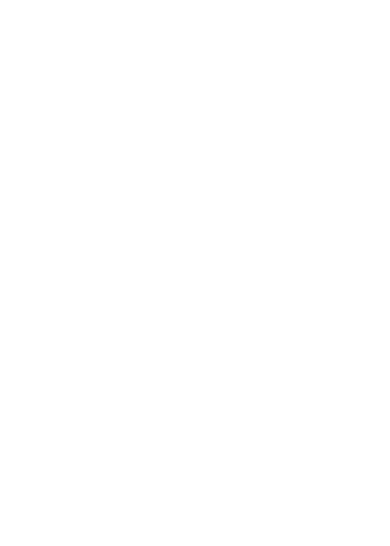
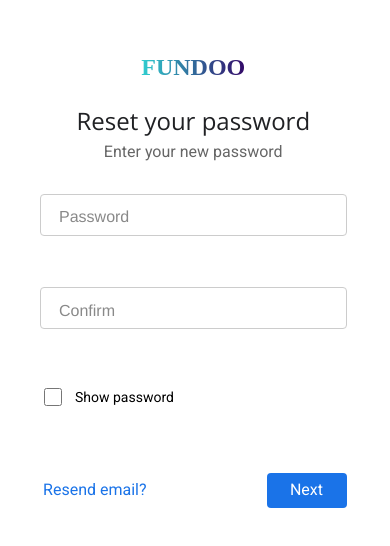
Before and after one commit to smitkoli18ce5005/Fundoo, a Vue app: page /resetPassword in a window 390 px wide. Before the commit this address had no page. Shown: the top 546 px of the page. Built offline with nearby package versions, Linux system fonts and the light colour scheme; a web font is replaced by a local one.

Commit message:
[Smit Koli] Created Forget password and Reset password page and also made it responsive

```diff
--- a/src/components/Login/Login.scss
+++ b/src/components/Login/Login.scss
@@ -75,6 +75,9 @@
 
 @media screen and (max-width: 320px) {
     .form-1{
+        .gradient-text{
+            margin-top: 0;
+        }
         .signin-div{
             margin-bottom: 30px;
         }
--- a/src/components/Login/Login.vue
+++ b/src/components/Login/Login.vue
@@ -15,7 +15,7 @@
                     <div class="input-pair-2">
                         <TextInput v-bind:inputType="'password'" v-bind:id="'password'" v-bind:placeHolder="'Password'" v-bind:error="false" />
                         <small v-if="false" class="small-text-1 error">There was an error</small>
-                        <a class="blue-link-1" href="#">Forgot email?</a>
+                        <a class="blue-link-1" href="http://localhost:8080/forgetPassword">Forgot password?</a>
                     </div>
                     <div class="input-pair-2">
                         <span class="small-text-3 smaller">Not your computer? Use Guest mode to sign in privately.</span>
--- a/src/router/index.js
+++ b/src/router/index.js
@@ -2,6 +2,8 @@
 import Home from '../views/Registration/Registration.vue'
 import Todoos from '../views/Todoos/Todoos.vue'
 import Signin from '../views/Signin/Signin.vue'
+import ForgetPassword from '../views/ForgetPassword/ForgetPassword.vue'
+import ResetPassword from '../views/ResetPassword/ResetPassword.vue'
 
 const routes = [
   {
@@ -15,9 +17,19 @@
     component: Todoos
   },
   {
-    path: '/signin',
-    name: 'signin',
+    path: '/signIn',
+    name: 'signIn',
     component: Signin
+  },
+  {
+    path: '/forgetPassword',
+    name: 'forgePassword',
+    component: ForgetPassword
+  },
+  {
+    path: '/resetPassword',
+    name: 'resetPassword',
+    component: ResetPassword
   }
 ]
 
--- /dev/null
+++ b/src/views/ForgetPassword/ForgetPassword.vue
@@ -0,0 +1,115 @@
+<template>
+    <div class="forget-password-outer-div">
+        <div class="forget-password-inner-div">
+            <div class="forget-password-form">
+                <div class="input-pair-2">
+                    <h1 class="gradient-text">Fundoo</h1>
+                    <h1 class="heading-h1">Reset your password</h1>
+                    <span class="small-text-3">Enter your email</span>
+                </div>
+                <div class="input-pair-2">
+                    <TextInput v-bind:inputType="'text'" v-bind:id="'email'" v-bind:placeHolder="'Email'" v-bind:error="false" />
+                    <small v-if="false" class="small-text-1 error">There was an error</small>
+                </div>
+                <div class="signin-div">
+                        <a class="blue-link-1" href="http://localhost:8080/">&nbsp;</a>
+                        <button class="blue-button-1">Next</button>
+                </div>
+            </div>
+        </div>
+    </div>
+</template>
+
+<script>
+import TextInput from '@/components/Material/TextInput/TextInput.vue'
+export default {
+    name: 'ForgetPassword',
+    components:{
+        TextInput
+    }
+}
+</script>
+
+<style lang="scss">
+.forget-password-outer-div{
+    width: 100vw;
+    height: 100vh;
+    display: flex;
+    align-items: center;
+    justify-content: center;
+}
+.forget-password-inner-div{
+    width: 400px;
+    height: 500px;
+    border: 1px solid rgb(177, 177, 177);
+    border-radius: 10px;
+    padding: 2rem;
+}
+.forget-password-form{
+    display: grid;
+    grid-template-rows: repeat(3, 1fr);
+    .gradient-text{
+        margin-left: auto;
+        margin-right: auto;
+    }
+    .heading-h1{
+        text-align: center;
+    }
+    .signin-div{
+        margin-top: auto;
+        margin-bottom: 0;
+    }
+    .input-pair-2{
+        .smaller{
+            font-size: 14px;
+            text-align: left;
+            margin-left: 4px;
+        }
+    }
+}
+
+@media screen and (max-width: 600px) {
+    .forget-password-inner-div{
+        width: 100vw;
+        height: 100vh;
+        border: none;
+        margin-right: 5%;
+    }
+    .forget-password-form{
+        grid-template-rows: repeat(3, 0.8fr);
+        .gradient-text{
+            margin-top: 10%;
+        }
+        h1{
+            margin: 4px;
+        }
+        .input-pair-2{
+            margin-top: 5%;
+        }
+    }
+    .input-pair-2{
+        .gradient-text{
+            margin-bottom: 20px;
+        }
+    }
+}
+@media screen and (max-width: 480px) {
+    .forget-password-form{
+        grid-template-rows: repeat(3, 0.6fr);
+        .signin-div{
+            margin-top: 0;
+        }
+    }
+}
+
+@media screen and (max-width: 320px) {
+    .forget-password-form{
+        .heading-h1{
+            font-size: 20px;
+        }
+        .signin-div{
+            margin-bottom: 30px;
+        }
+    }
+}
+</style>
--- /dev/null
+++ b/src/views/ResetPassword/ResetPassword.vue
@@ -0,0 +1,123 @@
+<template>
+    <div class="reset-password-outer-div">
+        <div class="reset-password-inner-div">
+            <div class="reset-password-form">
+                <div class="input-pair-2">
+                    <h1 class="gradient-text">Fundoo</h1>
+                    <h1 class="heading-h1">Reset your password</h1>
+                    <span class="small-text-3">Enter your new password</span>
+                </div>
+                <div class="input-pair-2">
+                    <TextInput v-bind:inputType="'password'" v-bind:id="'password'" v-bind:placeHolder="'Password'" v-bind:error="false" />
+                    <small v-if="false" class="small-text-1 error">There was an error</small>
+                </div>
+                <div class="input-pair-2">
+                    <TextInput v-bind:inputType="'password'" v-bind:id="'confirm'" v-bind:placeHolder="'Confirm'" v-bind:error="false" />
+                    <small v-if="false" class="small-text-1 error">There was an error</small>
+                </div>
+                <div class="show-password-div">
+                    <input class="checkbox-input" type="checkbox" id="showPassword" name="showPassword">
+                    <small class="small-text-2">Show password</small>
+                </div>
+                <div class="signin-div">
+                        <a class="blue-link-1" href="http://localhost:8080/forgetPassword">Resend email?</a>
+                        <button class="blue-button-1">Next</button>
+                </div>
+            </div>
+        </div>
+    </div>
+</template>
+<script>
+import TextInput from '@/components/Material/TextInput/TextInput.vue'
+export default {
+    name: 'ResetPassword',
+    components:{
+        TextInput
+    }
+}
+</script>
+
+<style lang="scss">
+.reset-password-outer-div{
+    width: 100vw;
+    height: 100vh;
+    display: flex;
+    align-items: center;
+    justify-content: center;
+}
+.reset-password-inner-div{
+    width: 400px;
+    height: 500px;
+    border: 1px solid rgb(177, 177, 177);
+    border-radius: 10px;
+    padding: 2rem;
+}
+.reset-password-form{
+    display: grid;
+    grid-template-rows: repeat(5, 0.8fr);
+    .gradient-text{
+        margin-left: auto;
+        margin-right: auto;
+    }
+    .heading-h1{
+        text-align: center;
+    }
+    .signin-div{
+        margin-top: auto;
+        margin-bottom: 0;
+    }
+    .input-pair-2{
+        .smaller{
+            font-size: 14px;
+            text-align: left;
+            margin-left: 4px;
+        }
+    }
+}
+
+@media screen and (max-width: 600px) {
+    .reset-password-inner-div{
+        width: 100vw;
+        height: 100vh;
+        border: none;
+        margin-right: 5%;
+    }
+    .reset-password-form{
+        grid-template-rows: repeat(5, 0.8fr);
+        .gradient-text{
+            margin-top: 10%;
+        }
+        h1{
+            margin: 4px;
+        }
+        .input-pair-2{
+            margin-top: 5%;
+        }
+    }
+    .input-pair-2{
+        .gradient-text{
+            margin-bottom: 20px;
+        }
+    }
+}
+@media screen and (max-width: 480px) {
+    .reset-password-form{
+        grid-template-rows: repeat(5, 0.6fr);
+        .signin-div{
+            margin-top: 0;
+        }
+    }
+}
+
+@media screen and (max-width: 320px) {
+    .reset-password-form{
+        grid-template-rows: repeat(5, 0.5fr);
+        .heading-h1{
+            font-size: 20px;
+        }
+        .signin-div{
+            margin-bottom: 30px;
+        }
+    }
+}
+</style>
```
Also changed, not shown: 1 other file (tests, documents, lock files or other folders).
